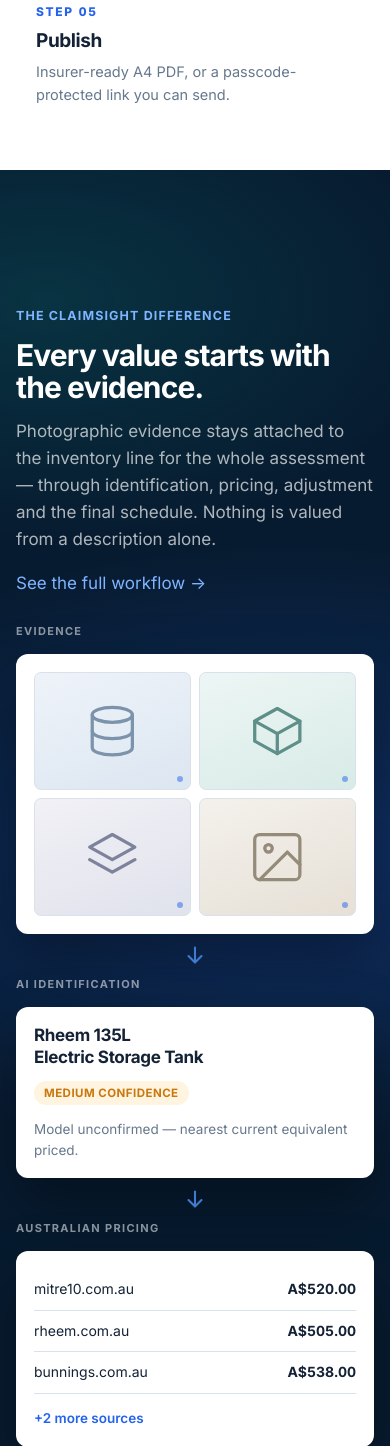
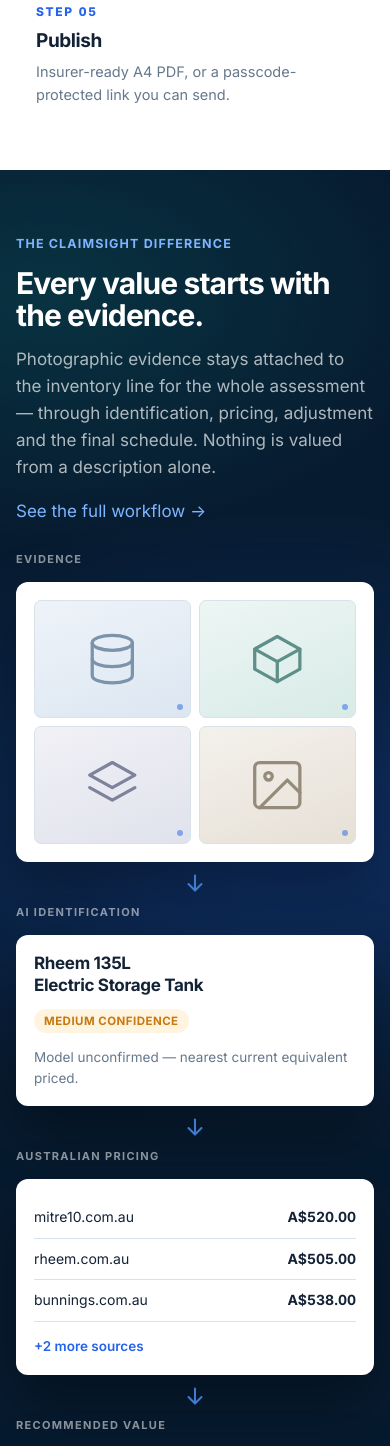
Before and after one commit to coffeeguy77/claimsight, a FastAPI app: page / in a window 390 px wide; the page is wider, and only the part inside the window is pictured. Shown: the part 4185-5631 px from the top of that part. Run offline with FastAPI, Linux system fonts and the light colour scheme.

Commit message:
Uniform section rhythm; solid band treatment for seven themes

```diff
--- a/static/theme-lab.js
+++ b/static/theme-lab.js
@@ -28,23 +28,23 @@
   };
 
   var PRESETS = [
-    { id: 'leadpages', name: 'LeadPages', blurb: 'Charcoal, cream and signal orange.',
+    { id: 'leadpages', flat: true, name: 'LeadPages', blurb: 'Charcoal, cream and signal orange.',
       primary: '#C85A2C', ink: '#0B1B2A', bg: '#F4EBDE', surface: '#EBDDCD', muted: '#6B7680', glow: '#C85A2C' },
-    { id: 'culture', name: 'Culture Lime', blurb: 'The signature forest and lime look.',
+    { id: 'culture', flat: true, name: 'Culture Lime', blurb: 'The signature forest and lime look.',
       primary: '#C5E13F', ink: '#0B2114', bg: '#FDFCF0', surface: '#F5F2E6', muted: '#5C6B60', glow: '#C5E13F' },
-    { id: 'basalt', name: 'Basalt', blurb: 'Charcoal ground with a copper spark.',
+    { id: 'basalt', flat: true, name: 'Basalt', blurb: 'Charcoal ground with a copper spark.',
       primary: '#D97706', ink: '#141414', bg: '#F7F4EF', surface: '#EDE8E1', muted: '#6B6560', glow: '#F59E0B' },
     { id: 'rivet', name: 'Rivet', blurb: 'Deep navy with a sharp signal accent.',
       primary: '#F97316', ink: '#0B1C33', bg: '#F4F7FB', surface: '#E8EEF5', muted: '#5A6B7D', glow: '#FB923C' },
-    { id: 'tarmac', name: 'Tarmac', blurb: 'Near-black with an electric teal edge.',
+    { id: 'tarmac', flat: true, name: 'Tarmac', blurb: 'Near-black with an electric teal edge.',
       primary: '#14B8A6', ink: '#0A0F14', bg: '#F3F6F7', surface: '#E6ECEE', muted: '#5C6A70', glow: '#2DD4BF' },
-    { id: 'petal', name: 'Petal', blurb: 'Soft rose warmth on cream.',
+    { id: 'petal', flat: true, name: 'Petal', blurb: 'Soft rose warmth on cream.',
       primary: '#E8A0A8', ink: '#3D2A32', bg: '#FFF8F7', surface: '#F8ECEC', muted: '#7A646A', glow: '#F0B7BD' },
     { id: 'willow', name: 'Willow', blurb: 'Calm sage and soft daylight green.',
       primary: '#8FAE6B', ink: '#243028', bg: '#F7F9F3', surface: '#EBEEE4', muted: '#66705F', glow: '#A8C285' },
-    { id: 'orchid', name: 'Orchid', blurb: 'Quiet mauve with a polished finish.',
+    { id: 'orchid', flat: true, name: 'Orchid', blurb: 'Quiet mauve with a polished finish.',
       primary: '#B28BB8', ink: '#2C2130', bg: '#FBF7FC', surface: '#F1EAF3', muted: '#6F6274', glow: '#C9A5CE' },
-    { id: 'dune', name: 'Dune', blurb: 'Warm sand and terracotta.',
+    { id: 'dune', flat: true, name: 'Dune', blurb: 'Warm sand and terracotta.',
       primary: '#C47A4A', ink: '#2B2118', bg: '#FBF6EF', surface: '#F1E7DA', muted: '#736557', glow: '#D49264' },
     { id: 'neon-pink', name: 'Neon Pink', blurb: 'Dark pink neon on deep plum.',
       primary: '#FF4DA6', ink: '#140F14', bg: '#FFF0F7', surface: '#F8E0ED', muted: '#8F7084', glow: '#FF6BB8' },
@@ -112,14 +112,34 @@
     r.setProperty('--ai-600', glow);
     r.setProperty('--ai-100', mix(glow, '#ffffff', 0.88));
 
-    // depth cues on the dark bands, derived so they never clash with the ink
-    r.setProperty('--band-glow-a', rgba(p, 0.30));
-    r.setProperty('--band-glow-b', rgba(glow, 0.20));
-    r.setProperty('--band-accent', mix(glow, '#ffffff', 0.34));
+    /* Dark bands. Two treatments:
+       - default: the ink ground with radial washes of primary and glow. Works
+         when the primary is a deep, saturated colour.
+       - flat: one solid block of the theme's primary. Chosen per-theme because
+         a soft wash of a pale primary (rose, lime, sand) just muddies the navy.
+       Where a flat primary is too light to carry white text, it is stepped
+       toward the ink until it clears WCAG AA — the band stays recognisably the
+       theme colour without the text becoming unreadable. */
+    if (theme.flat) {
+      var band = p;
+      var guard = 0;
+      while (contrast(band, '#ffffff') < 4.5 && guard++ < 24) band = mix(band, ink, 0.10);
+      r.setProperty('--band-bg', band);
+      r.setProperty('--footer-bg', band);
+      r.setProperty('--band-accent', '#ffffff');
+    } else {
+      r.setProperty('--band-bg',
+        'radial-gradient(900px 500px at 74% 42%, ' + rgba(p, 0.30) + ' 0%, transparent 62%),' +
+        'radial-gradient(700px 420px at 12% 8%, ' + rgba(glow, 0.20) + ' 0%, transparent 58%),' + ink);
+      r.setProperty('--footer-bg', ink);
+      r.setProperty('--band-accent', mix(glow, '#ffffff', 0.34));
+    }
 
     document.documentElement.setAttribute('data-theme', theme.id);
     try { localStorage.setItem(STORAGE_THEME, JSON.stringify(theme)); } catch (e) {}
   }
+
+  var BAND_VARS = ['--band-bg', '--footer-bg', '--band-accent'];
 
   function restore() {
     try {
--- a/templates/landing.html
+++ b/templates/landing.html
@@ -267,8 +267,12 @@ footer .brand img{height:42px}
   .metric{border-right:0;border-bottom:1px solid var(--border)} }
 
 /* ==================================================================== sections */
-section{padding:112px 0}
-section.compact{padding:84px 0}
+/* One vertical rhythm for every section and band. Sections previously killed
+   their own top padding to sit against the band above, which is why the two
+   sections after the dark band and the report band read as jammed up. */
+:root{ --sec-y:112px }
+section{padding:var(--sec-y) 0}
+section.compact{padding:calc(var(--sec-y) * .75) 0}
 .sechead{max-width:720px;margin-bottom:52px}
 .sechead h2{font-size:clamp(34px,3vw,46px);line-height:1.08;letter-spacing:-.028em;margin:14px 0 16px}
 .sechead p{font-size:17.5px;color:var(--text-secondary);max-width:660px}
@@ -302,11 +306,11 @@ section.compact{padding:84px 0}
 /* evidence (dark) */
 /* Signature section. Stronger blue, brighter accent, and the four stages sized
    so they read as product surfaces rather than captions. */
-.dark{color:#fff;padding:140px 0;overflow:hidden;position:relative;
-  background:
-    radial-gradient(900px 500px at 74% 42%, var(--band-glow-a, rgba(37,99,235,.30)) 0%, transparent 62%),
-    radial-gradient(700px 420px at 12% 8%, var(--band-glow-b, rgba(13,148,136,.20)) 0%, transparent 58%),
-    var(--navy-950)}
+.dark{color:#fff;padding:var(--sec-y) 0;overflow:hidden;position:relative;
+  background:var(--band-bg,
+    radial-gradient(900px 500px at 74% 42%, rgba(37,99,235,.30) 0%, transparent 62%),
+    radial-gradient(700px 420px at 12% 8%, rgba(13,148,136,.20) 0%, transparent 58%),
+    #071B30)}
 .dark h2{font-size:clamp(36px,3.1vw,48px);line-height:1.06;letter-spacing:-.03em;color:#fff}
 .dark p{color:rgba(255,255,255,.68);font-size:17px;max-width:430px}
 .dark .eyebrow{color:var(--band-accent,#7FB4FF)}
@@ -455,9 +459,10 @@ details[open] summary::after{content:"−"}
 details p{margin:-4px 0 22px;font-size:16px;color:var(--text-secondary);max-width:78ch;line-height:1.62}
 
 /* closer + footer */
-.closer{color:#fff;padding:124px 0 116px;
-  background:radial-gradient(800px 420px at 80% 50%, var(--band-glow-a, rgba(37,99,235,.26)) 0%, transparent 62%),
-             var(--navy-950)}
+.closer{color:#fff;padding:var(--sec-y) 0;
+  background:var(--band-bg,
+    radial-gradient(800px 420px at 80% 50%, rgba(37,99,235,.26) 0%, transparent 62%),
+    #071B30)}
 .closer-in{display:grid;grid-template-columns:minmax(0,62fr) minmax(0,38fr);gap:56px;align-items:center}
 .closer h2{font-size:clamp(36px,3.7vw,54px);line-height:1.04;letter-spacing:-.034em;color:#fff;max-width:720px}
 .closer p{color:rgba(255,255,255,.68);margin-top:20px;max-width:620px;font-size:18px}
@@ -467,7 +472,7 @@ details p{margin:-4px 0 22px;font-size:16px;color:var(--text-secondary);max-widt
   box-shadow:0 14px 34px rgba(0,0,0,.30)}
 .closer .btn.onnavy{height:60px;padding:0 28px;font-size:16px;border-radius:9px}
 @media (max-width:900px){ .closer-in{grid-template-columns:1fr} .closer .acts{justify-content:flex-start} }
-footer{background:var(--navy-950);color:#8FA1B6;padding:0 0 30px;font-size:14px}
+footer{background:var(--footer-bg,var(--navy-950));color:#8FA1B6;padding:0 0 30px;font-size:14px}
 .fgrid{display:grid;grid-template-columns:minmax(0,2.4fr) repeat(3,minmax(0,1fr));gap:44px;
   padding:44px 0 32px}
 footer h4{font-size:11.5px;letter-spacing:.1em;text-transform:uppercase;color:#C6D3E3;margin-bottom:11px}
@@ -486,15 +491,13 @@ footer a:hover{color:#fff;text-decoration:none}
 
 /* ------------------------------------------------------------------ tablet */
 @media (max-width:1100px){
-  section{padding:88px 0}
-  .dark{padding:96px 0}
+  :root{ --sec-y:88px }
   .hero{padding:64px 0 56px}
 }
 /* ------------------------------------------------------------------ mobile */
 @media (max-width:640px){
   body{font-size:15px}
-  section{padding:64px 0}
-  .dark{padding:72px 0}
+  :root{ --sec-y:64px }
   .hero{padding:44px 0 40px}
   .hero h1{font-size:clamp(36px,9vw,44px)}
   .lede,.hero .lede{font-size:16.5px}
@@ -507,7 +510,6 @@ footer a:hover{color:#fff;text-decoration:none}
   .pcard,.secitem{padding:24px;min-height:0}
   .sheet{padding:20px;min-height:0;font-size:11.5px}
   .sheetstack{padding:0 18px 18px 0}
-  .closer{padding:72px 0}
   .closer .acts .btn{width:100%}
   .trustrow{gap:14px;flex-direction:column;align-items:flex-start}
 }
@@ -728,7 +730,7 @@ footer a:hover{color:#fff;text-decoration:none}
 </section>
 
 <!-- ============================================================ evidence flow -->
-<section id="platform" class="band dark" style="padding-top:136px">
+<section id="platform" class="band dark">
   <div class="wrap">
     <div class="reveal">
       <div class="flowgrid">
@@ -796,7 +798,7 @@ footer a:hover{color:#fff;text-decoration:none}
 </section>
 
 <!-- ========================================================== ai + human -->
-<section id="assessors" style="padding-top:0">
+<section id="assessors">
   <div class="wrap">
     <div class="duo reveal">
       <div class="duocard ai">
@@ -857,7 +859,7 @@ footer a:hover{color:#fff;text-decoration:none}
 </section>
 
 <!-- =============================================================== audit -->
-<section style="padding-top:0">
+<section>
   <div class="wrap">
     <div class="sechead reveal" style="margin-bottom:22px">
       <div class="eyebrow">Auditability</div>
@@ -905,7 +907,7 @@ footer a:hover{color:#fff;text-decoration:none}
 
 <!-- ============================================================== report -->
 <section class="band" style="background:#F7F9FC;border-top:1px solid var(--border);
-         border-bottom:1px solid var(--border);padding:112px 0">
+         border-bottom:1px solid var(--border)">
   <div class="wrap reportgrid reveal">
     <div>
       <div class="eyebrow">Settlement schedule output</div>
@@ -979,7 +981,7 @@ footer a:hover{color:#fff;text-decoration:none}
 </section>
 
 <!-- ============================================================= personas -->
-<section style="padding-top:0">
+<section>
   <div class="wrap">
     <div class="sechead reveal">
       <div class="eyebrow">Built for</div>
@@ -1050,7 +1052,7 @@ footer a:hover{color:#fff;text-decoration:none}
 </section>
 
 <!-- ============================================================== pricing -->
-<section id="pricing" class="band" style="background:var(--app-bg);padding:124px 0;
+<section id="pricing" class="band" style="background:var(--app-bg);
          border-top:1px solid var(--border);border-bottom:1px solid var(--border)">
   <div class="wrap">
     <div class="sechead reveal" style="max-width:760px;margin-inline:auto;text-align:center">
```
